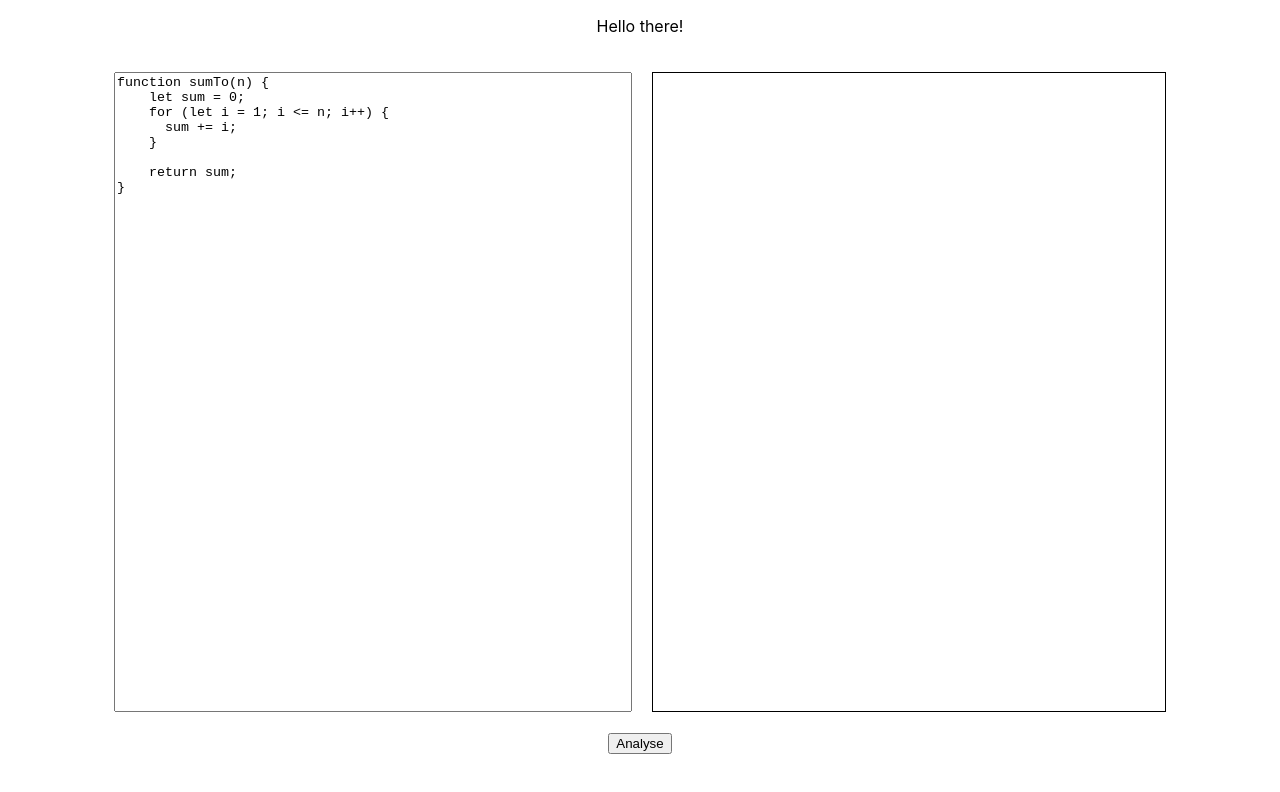
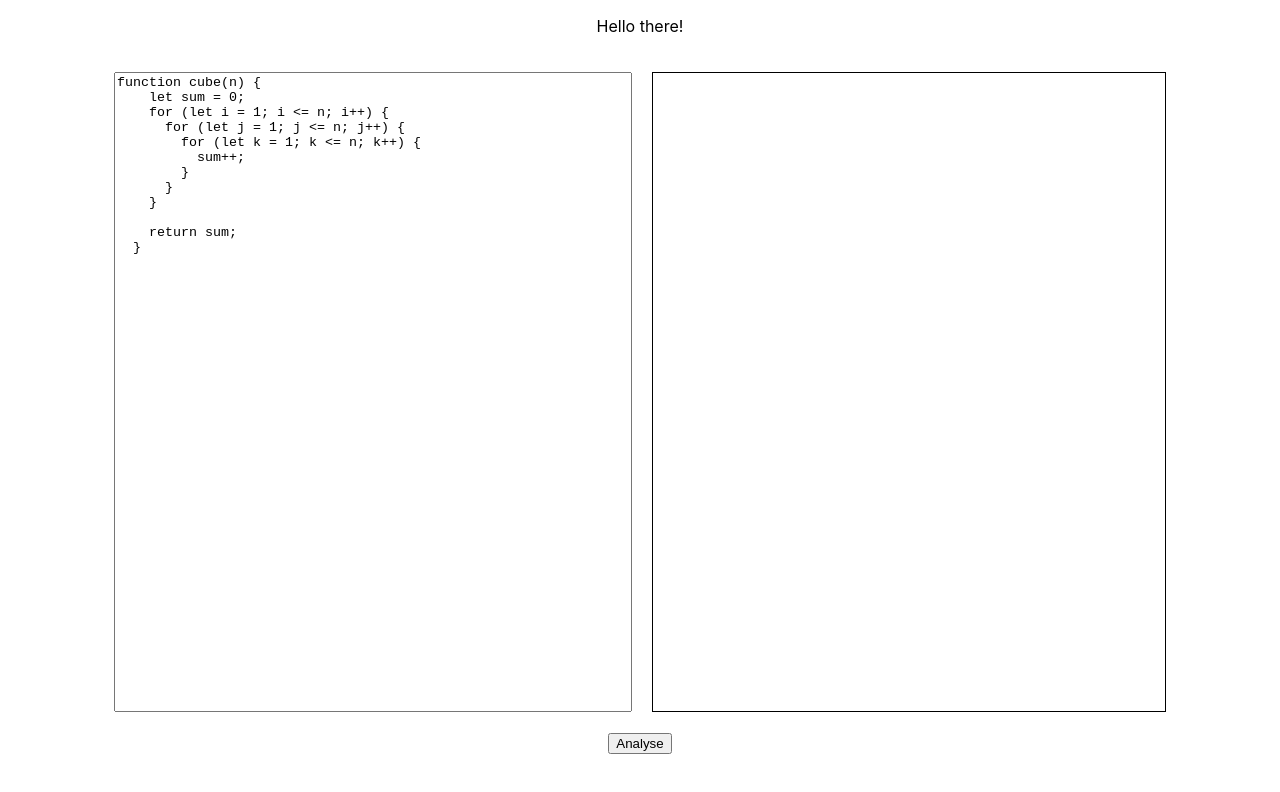
Before and after one commit to ivan-kapelyukh/big-o-meter, a React (Create React App) app: page / in a window 1280 px wide. Shown: the top 792 px of the page. Built offline with nearby package versions, Linux system fonts and the light colour scheme.

Commit message:
Add quadratic and cubic examples

```diff
--- a/src/App.js
+++ b/src/App.js
@@ -16,14 +16,18 @@ class App extends React.Component {
     graphData: [[]],
   };
 
-  static defaultCode = `function sumTo(n) {
+  static defaultCode = `function cube(n) {
     let sum = 0;
     for (let i = 1; i <= n; i++) {
-      sum += i;
+      for (let j = 1; j <= n; j++) {
+        for (let k = 1; k <= n; k++) {
+          sum++;
+        }
+      }
     }
 
     return sum;
-}`;
+  }`;
 
   render() {
     return (
@@ -90,3 +94,40 @@ export default App;
 Optimisation: reduce DOM traversal by storing consts pointing to elems
 
 */
+
+/* Some fun functions:
+
+function sumTo(n) {
+    let sum = 0;
+    for (let i = 1; i <= n; i++) {
+      sum += i;
+    }
+
+    return sum;
+}
+
+function square(n) {
+  let sum = 0;
+  for (let i = 1; i <= n; i++) {
+    for (let j = 1; j <= n; j++) {
+      sum++;
+    }
+  }
+
+  return sum;
+}
+
+function cube(n) {
+  let sum = 0;
+  for (let i = 1; i <= n; i++) {
+    for (let j = 1; j <= n; j++) {
+      for (let k = 1; k <= n; k++) {
+        sum++;
+      }
+    }
+  }
+
+  return sum;
+}
+
+*/
--- a/src/analyseFunction.js
+++ b/src/analyseFunction.js
@@ -5,7 +5,7 @@ export function analyseFunction(fn, addToLog) {
 
 export function varyRuntimes(fn, addToLog) {
   let inputSize = 0;
-  let n = 100;
+  let n = 32;
 
   let inputSizes = [];
   let times = [];
```
